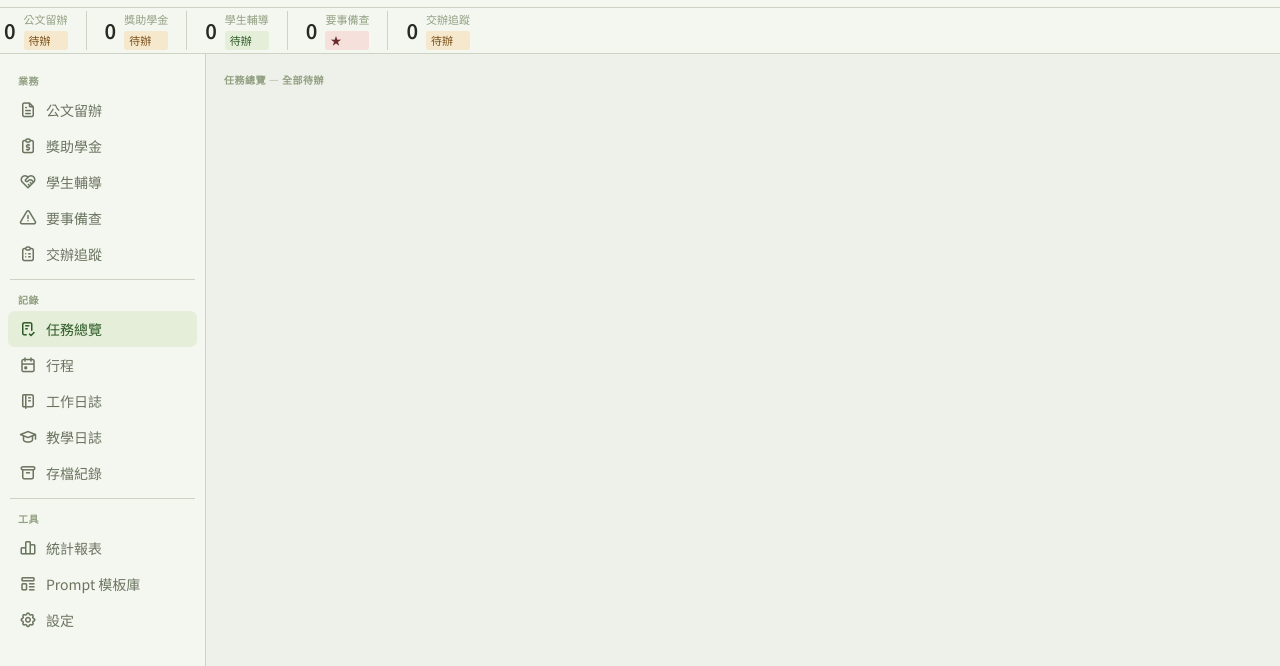
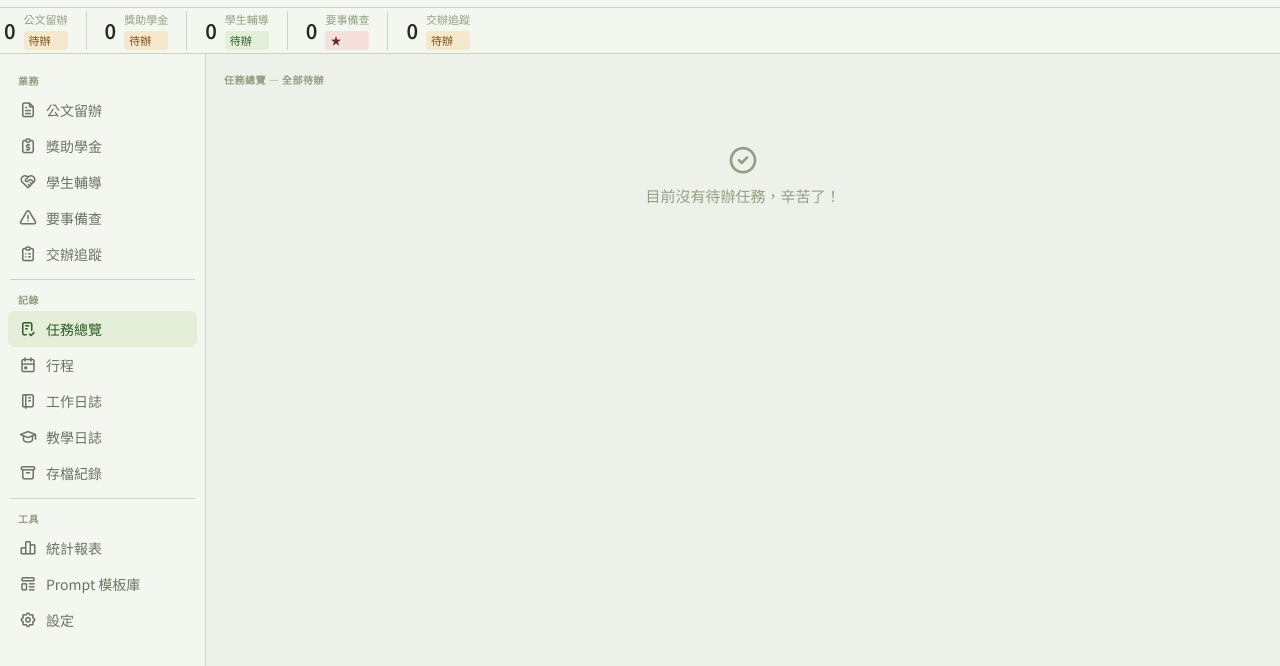
Before and after one commit to wtling61-droid/work-platform, a plain HTML site: page index.html in a window 1280 px wide. Both pictures are taken after a click on the button "任務總覽". Shown: the part 46-712 px from the top of the page. Drawn offline with Linux system fonts and the light colour scheme.

Commit message:
Add files via upload

```diff
--- a/index.html
+++ b/index.html
@@ -2043,6 +2043,7 @@ function navTo(el,page){
   document.querySelectorAll('.page').forEach(p=>p.classList.remove('active'));
   const map={tasks:'page-tasks',schedule:'page-schedule',archive:'page-archive',prompts:'page-prompts',journal:'page-journal',teaching:'page-teaching',settings:'page-settings',stats:'page-stats',doc:'page-doc',sch:'page-sch',case:'page-case',urg:'page-urg',assign:'page-assign'};
   document.getElementById(map[page]||'page-doc').classList.add('active');
+  if(page==='tasks')renderTaskPage();
   if(page==='schedule')renderSchedulePage();
   if(page==='archive')renderArchivePage();
   if(page==='prompts')renderPrompts('all');
```
